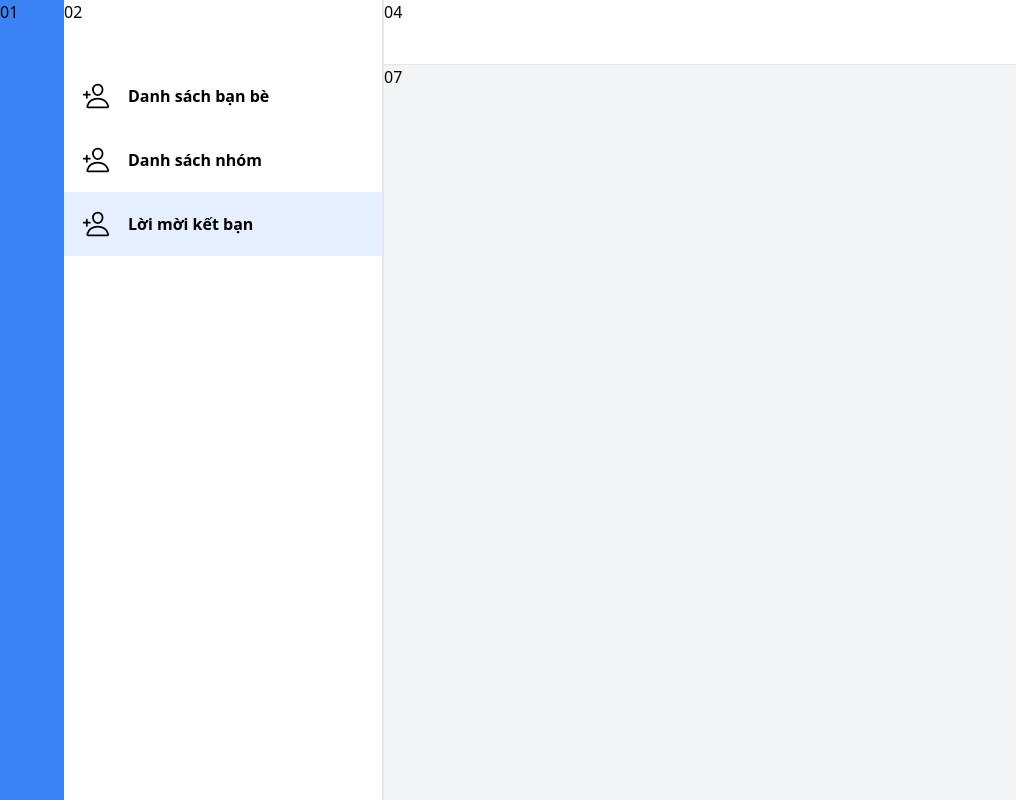
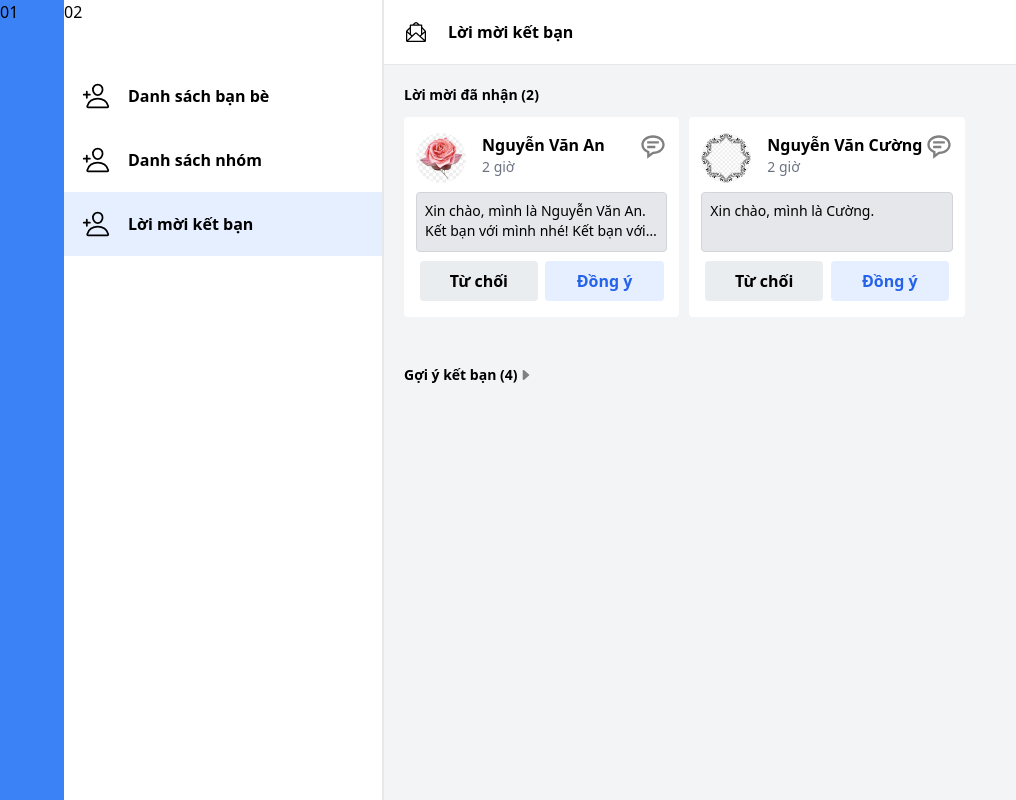
Before and after one commit to sonpham28052002/Zalo_Chat_Web, a React (Create React App) app: page / in a window 1280 px wide. Both pictures are taken after a click on the button "Lời mời kết bạn". Shown: the whole page, without its empty margins (0-1016 px from the left). Built offline with nearby package versions, Linux system fonts and the light colour scheme.

Commit message:
ViewFriendRequests UI

```diff
--- a/src/components/contacts/ViewFriendRequests.js
+++ b/src/components/contacts/ViewFriendRequests.js
@@ -1,12 +1,113 @@
-function ViewFriendRequests(){
+import { IoCaretDownOutline } from "react-icons/io5";
+import { IoCaretForwardOutline } from "react-icons/io5";
+import { SlEnvolopeLetter } from "react-icons/sl";
+import { BiMessageRoundedDetail } from "react-icons/bi";
+import { useState } from "react";
+import './style.css';
+
+function ViewFriendRequests() {
+    const requests = [
+        { id: 1, name: 'Nguyễn Văn An', path: require('./asset/avatar8.png'), mess: "Xin chào, mình là Nguyễn Văn An. Kết bạn với mình nhé! Kết bạn với mình nhé! Kết bạn với mình nhé!" },
+        { id: 2, name: 'Nguyễn Văn Cường', path: require('./asset/avatar9.png'), mess: "Xin chào, mình là Cường." }
+    ];
+    const recomments = [
+        { id: 1, name: 'Nguyễn Văn An', path: 'https://img.pikbest.com/origin/09/19/03/61zpIkbEsTGjk.jpg!w700wp' },
+        { id: 2, name: 'Nguyễn Văn Cường', path: require('./asset/avatar6.png') },
+        { id: 3, name: 'Nguyễn Văn Nam', path: require('./asset/avatar4.png') },
+        { id: 4, name: 'Nguyễn Thị Hoa ', path: require('./asset/avatar10.png') }
+    ];
+
+    const [isTurnOnRecomment, setTurnOnRecomment] = useState(false);
+
+    function ListRequest({list}){
+        return(
+            <div className="flex flex-row w-full flex-wrap">
+                {list.map(item => (
+                    <button key={item.id} className="flex flex-col justify-around bg-white rounded mb-2 p-3 h-[200px] request-item">
+                        <div className="flex flex-row w-full">
+                            <div className="img-avatar rounded-full bg-cover bg-center mr-4 w-[60px]" style={{ backgroundImage: `url(${item.path})` }}></div>
+                            <div className="flex flex-col items-start overflow-hidden" >
+                                <p className="text-base font-semibold truncate  overflow-ellipsis overflow-hidden">{item.name}</p>
+                                <p className="text-sm text-gray-500">2 giờ</p>
+                            </div>
+                            <BiMessageRoundedDetail className="w-7 h-7 ml-auto" color="gray" />
+                        </div>
+
+                        <div className="bg-gray-200 w-full border border-gray-300 rounded p-2 h-[60px]">
+                            <p className="text-sm text-left txt-request">{item.mess}</p>
+                        </div>
+
+                        <div className="flex flex-row justify-around h-10 w-full">
+                            <button className="btn-request btn-blur-gray rounded">
+                                <p className="font-semibold">Từ chối</p>
+                            </button>
+                            <button className="btn-request btn-blur-blue rounded">
+                                <p className="font-semibold text-blue-600">Đồng ý</p>
+                            </button>
+                        </div>
+                    </button>
+                ))}
+            </div>
+        )
+    }
+
+    function ListRecomment({ list }) {
+        return (
+            <div className="flex flex-row w-full flex-wrap">
+                {list.map(item => (
+                    <button key={item.id} className="flex flex-col justify-around bg-white rounded mb-2 p-3 h-[150px] request-item">
+                        <div className="flex flex-row items-center">
+                            <div className="img-avatar rounded-full bg-cover bg-center mr-4" style={{ backgroundImage: `url(${item.path})` }}></div>
+                            <div className="flex flex-col items-start" >
+                                <p className="text-base font-semibold overflow-hidden">{item.name}</p>
+                                <p className="text-sm text-gray-500"> Có thể bạn quen</p>
+                            </div>
+                        </div>
+
+                        <div className="flex flex-row justify-around h-10 w-full">
+                            <button className="btn-request btn-blur-gray rounded">
+                                <p className="font-semibold">Bỏ qua</p>
+                            </button>
+                            <button className="btn-request btn-blur-gray rounded">
+                                <p className="font-semibold">Kết bạn</p>
+                            </button>
+                        </div>
+                    </button>
+                ))}
+            </div>
+        )
+    }
+
     return (
         <div className="flex flex-1 flex-col">
-            <div className="h-16">
-                04
+            <div className="flex flex-row h-16 items-center">
+                <div className="w-16">
+                    <SlEnvolopeLetter className="w-5 h-5 mx-auto" />
+                </div>
+                <div className="font-semibold">
+                    Lời mời kết bạn
+                </div>
             </div>
             <hr></hr>
-            <div className="flex-1 bg-gray-100">
-                07
+            <div className="flex flex-1 bg-gray-100 scrollable-div flex-col" >
+                <div className="txt-contacts items-center" >
+                    <p className="text-sm font-semibold pb-3">Lời mời đã nhận ({requests.length})</p>
+                    <ListRequest  list={requests}/>
+                </div>
+
+                <div className="txt-contacts items-center " >
+                    <button className="text-sm font-semibold flex flex-row items-center mb-3"
+                        onClick={() => setTurnOnRecomment(!isTurnOnRecomment)}
+                    >
+                        Gợi ý kết bạn ({recomments.length})
+                        {isTurnOnRecomment ?
+                            <IoCaretDownOutline className="w-4 h-4" color="gray" /> :
+                            <IoCaretForwardOutline className="w-4 h-4" color="gray" />
+                        }
+                    </button>
+
+                    {isTurnOnRecomment && <ListRecomment list={recomments} />}
+                </div>
             </div>
         </div>
     )
--- a/src/components/contacts/style.css
+++ b/src/components/contacts/style.css
@@ -24,6 +24,55 @@
 }
 
 .blur-item-dark:hover {
-        background-color: #e8e8e8;
-        border-radius: 10%;
+    background-color: #e8e8e8;
+    border-radius: 10%;
 }
+
+/* ViewFriendRequest */
+.btn-request {
+    width: calc((100% - 15px) / 2);
+}
+
+.btn-blur-gray {
+    background-color: #eaedf0;
+}
+
+.btn-blur-gray:hover {
+    background-color: #dadddf;
+}
+
+.btn-blur-blue {
+    background-color: #e5efff;
+}
+
+.btn-blur-blue:hover {
+    background-color: #c6dbfd;
+}
+
+@media (min-width: 1100px) {
+    .request-item {
+        width: calc((100% - 30px) / 3);
+        margin-right: 10px;
+    }
+}
+
+@media (max-width: 1100px) {
+    .request-item {
+        width: calc((100% - 20px) / 2);
+        margin-right: 10px;
+    }
+}
+
+@media (max-width: 900px) {
+    .request-item {
+        width: 100%;
+    }
+}
+
+.txt-request {
+    display: -webkit-box;
+    -webkit-line-clamp: 2;
+    -webkit-box-orient: vertical;
+    overflow: hidden;
+    text-overflow: ellipsis;
+}
```
